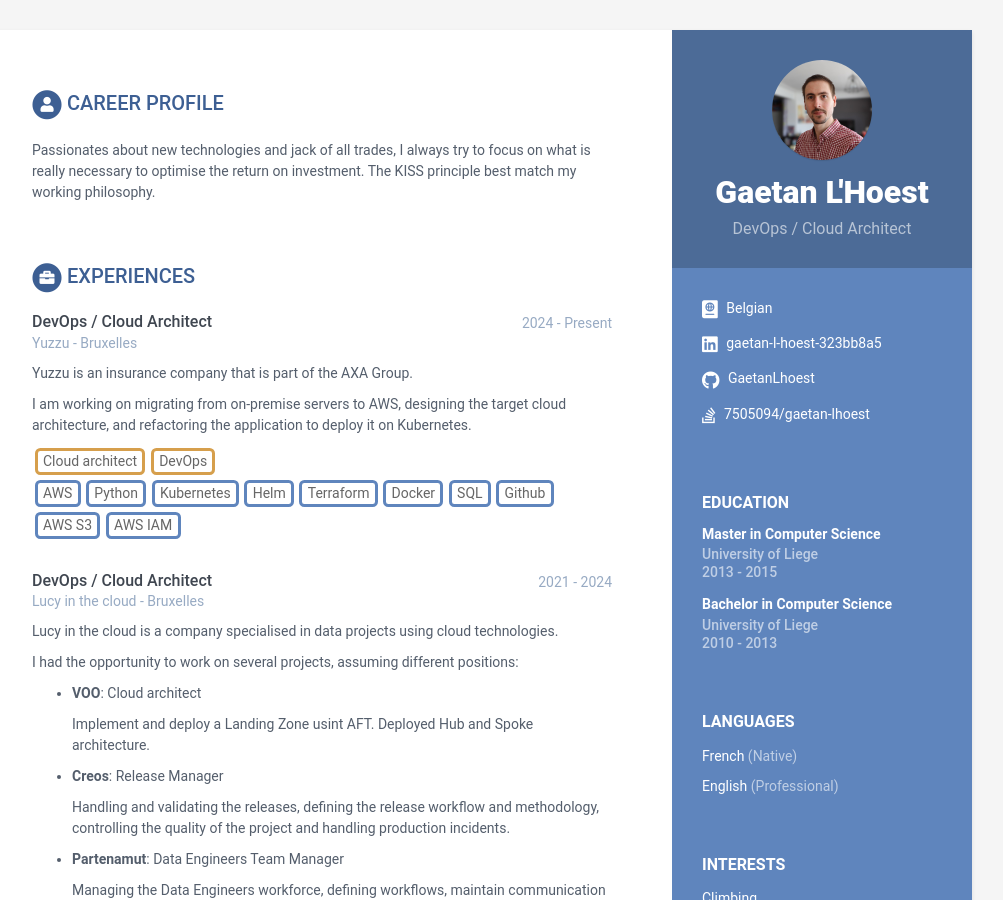
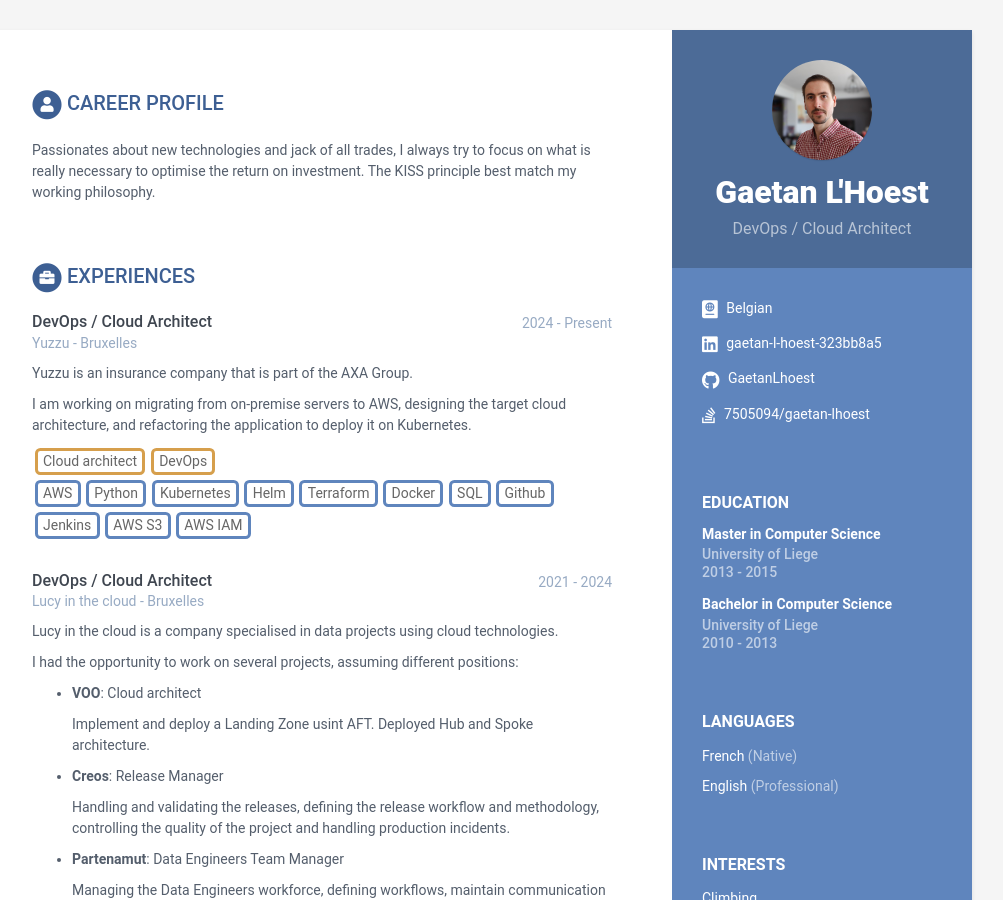
Before and after one commit to GaetanLhoest/digital-cv, a Jekyll site: the page built from index.html, in a window 1280 px wide and 900 px high. Shown: the whole window, without its empty margins (168-1171 px from the left). Built offline with Jekyll 4.4.1, drawn with Linux system fonts in a browser that asks for light colours.

Commit message:
Update data.yml

```diff
--- a/_data/data.yml
+++ b/_data/data.yml
@@ -80,6 +80,7 @@ experiences:
       - Docker
       - SQL
       - Github
+      - Jenkins
       - AWS S3
       - AWS IAM
 
```
